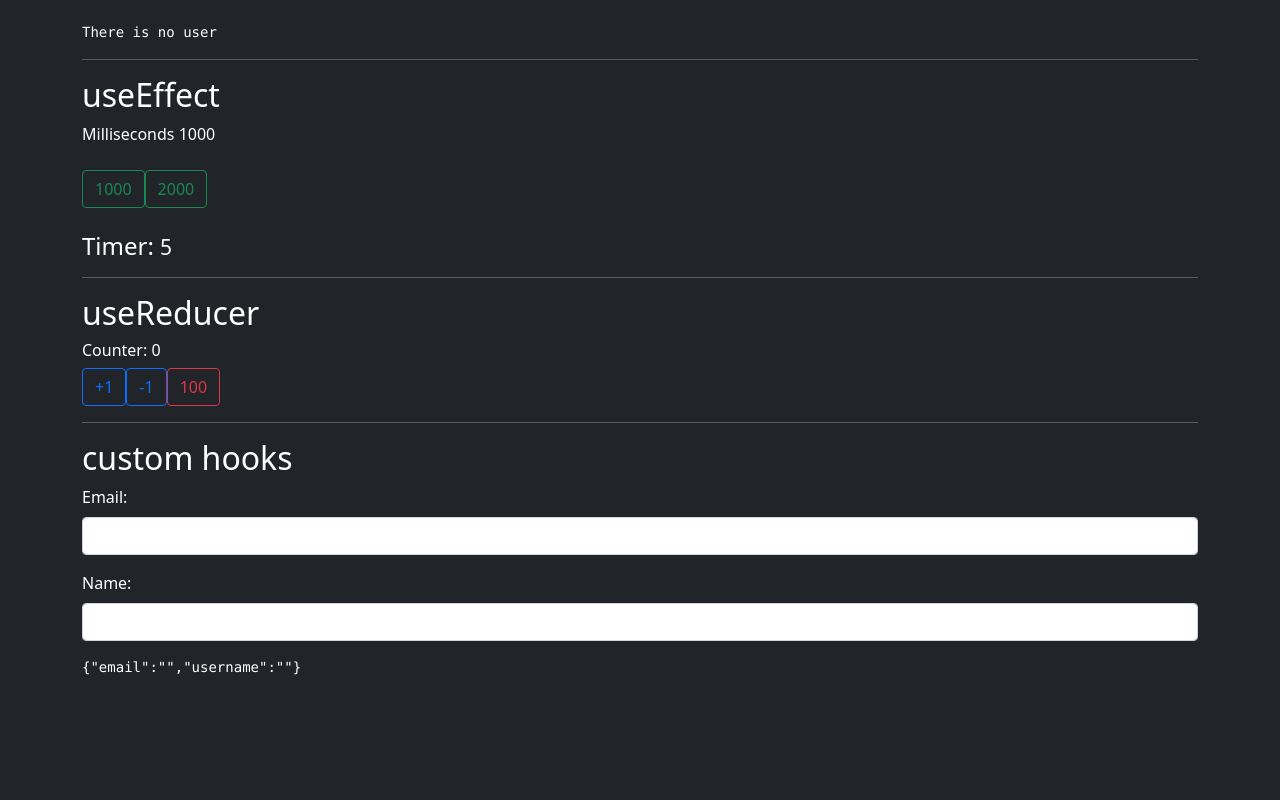
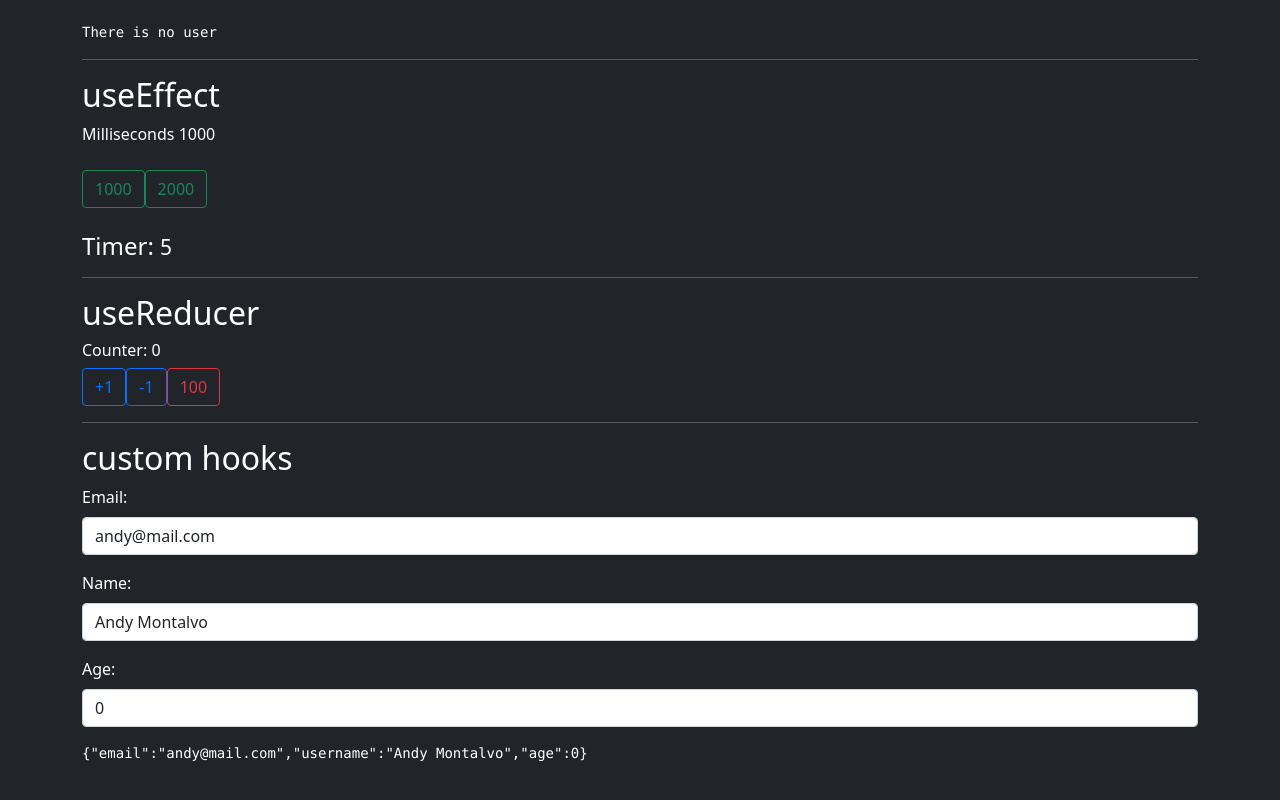
Before and after one commit to amontalvof/react-typescript-basics, a React (Create React App) app: page / in a window 1280 px wide. Shown: the part 447-1247 px from the top of the page. Before the commit the page ends 1213 px from the top, so only its background shows below. Built offline with nearby package versions, Linux system fonts and the light colour scheme.

Commit message:
feat: custom hooks second part

```diff
--- a/src/components/Form.tsx
+++ b/src/components/Form.tsx
@@ -1,16 +1,18 @@
-import { ChangeEvent, useState } from 'react';
+import useForm from '../hooks/useForm';
+
+interface IFormData {
+    email: string;
+    username: string;
+    age: number;
+}
 
 const Form = () => {
-    const [formValues, setFormValues] = useState({
-        email: '',
-        username: '',
+    const { formValues, handleChange } = useForm<IFormData>({
+        email: 'andy@mail.com',
+        username: 'Andy Montalvo',
+        age: 0,
     });
-
-    const handleChange = ({ target }: ChangeEvent<HTMLInputElement>) => {
-        const { name, value } = target;
-        setFormValues({ ...formValues, [name]: value });
-    };
-
+    const { email, username, age } = formValues;
     return (
         <form autoComplete="off">
             <div className="mb-3">
@@ -20,7 +22,7 @@ const Form = () => {
                     className="form-control"
                     name="email"
                     onChange={handleChange}
-                    value={formValues.email}
+                    value={email}
                 />
             </div>
             <div className="mb-3">
@@ -30,7 +32,18 @@ const Form = () => {
                     className="form-control"
                     name="username"
                     onChange={handleChange}
-                    value={formValues.username}
+                    value={username}
+                />
+            </div>
+            <div className="mb-3">
+                <label className="form-label">Age:</label>
+                <input
+                    type="number"
+                    className="form-control"
+                    name="age"
+                    onChange={handleChange}
+                    value={age}
+                    min={0}
                 />
             </div>
             <pre>{JSON.stringify(formValues)}</pre>
--- /dev/null
+++ b/src/hooks/useForm.ts
@@ -0,0 +1,14 @@
+import { ChangeEvent, useState } from 'react';
+
+const useForm = <T extends Object>(initialState: T) => {
+    const [formValues, setFormValues] = useState(initialState);
+
+    const handleChange = ({ target }: ChangeEvent<HTMLInputElement>) => {
+        const { name, value } = target;
+        setFormValues({ ...formValues, [name]: value });
+    };
+
+    return { formValues, handleChange };
+};
+
+export default useForm;
```
